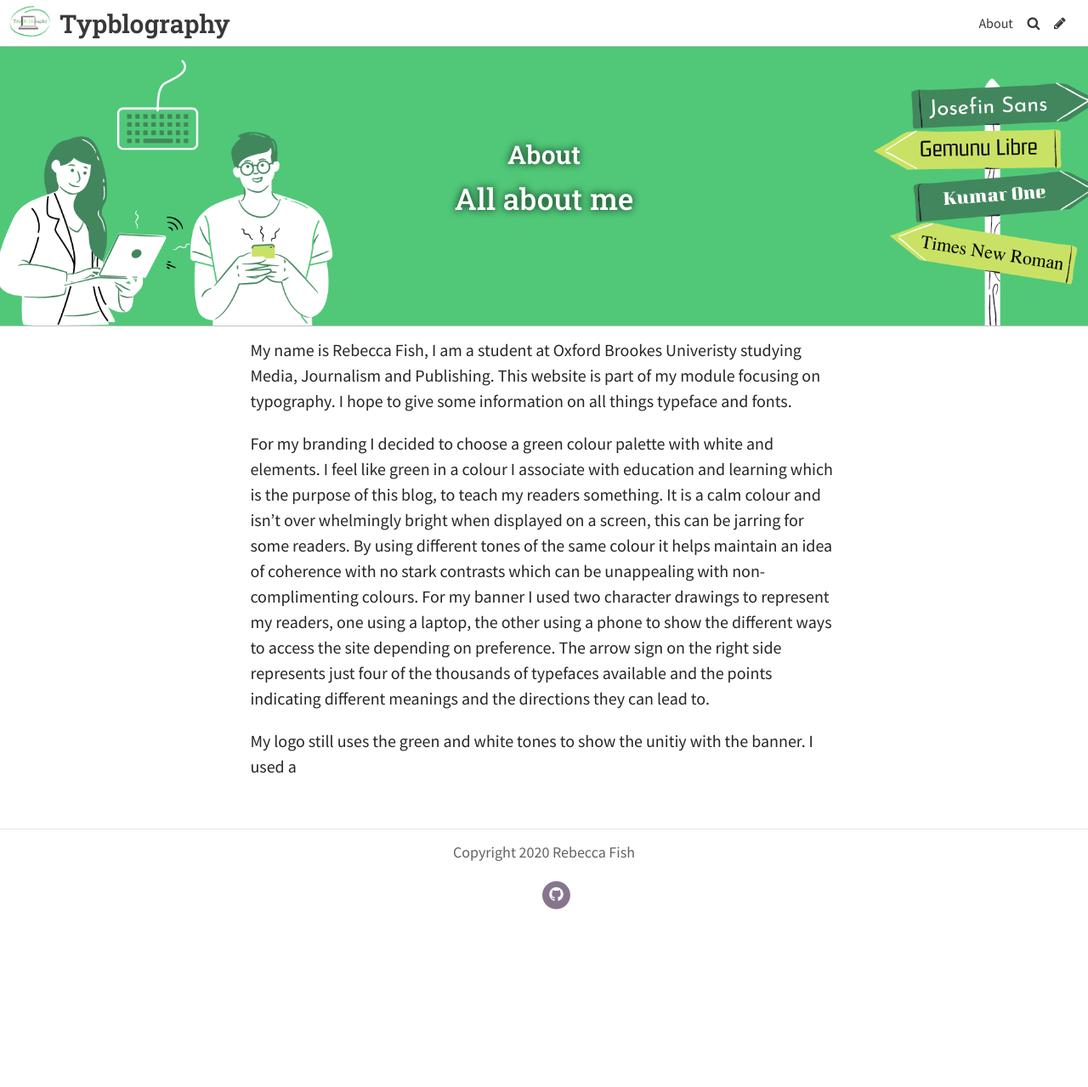
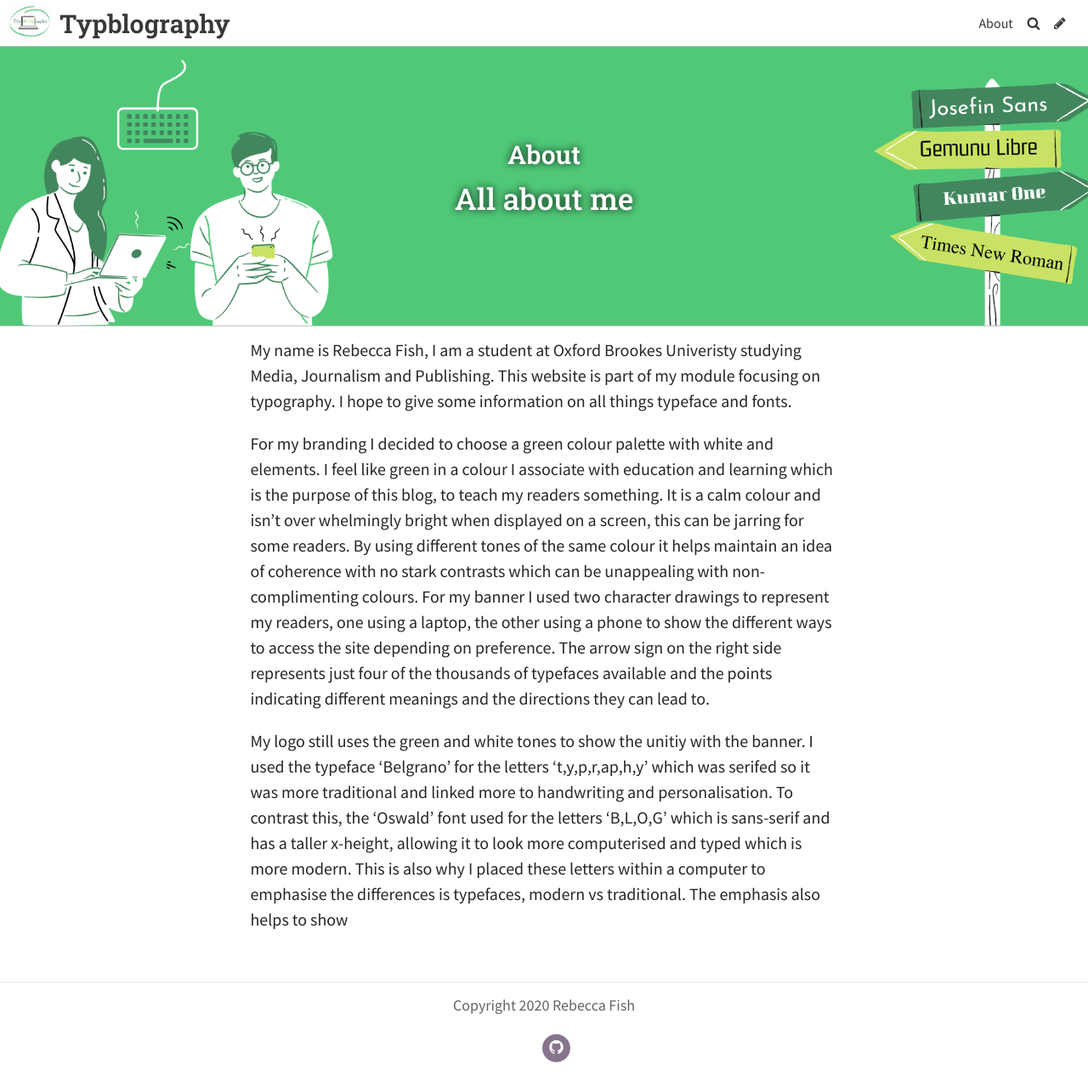
Before and after one commit to Beccy932/mybrookesblog, a Jekyll site: the page built from pages/about.md, in a window 1280 px wide and 1279 px high. Shown: the whole window at 85% size. Built offline with Jekyll 4.4.1, drawn with Linux system fonts in a browser that asks for light colours; some web fonts are replaced.

Commit message:
Update Page “about”

```diff
--- a/pages/about.md
+++ b/pages/about.md
@@ -14,4 +14,4 @@
 
 For my branding I decided to choose a green colour palette with white and elements. I feel like green in a colour I associate with education and learning which is the purpose of this blog, to teach my readers something. It is a calm colour and isn't over whelmingly bright when displayed on a screen, this can be jarring for some readers. By using different tones of the same colour it helps maintain an idea of coherence with no stark contrasts which can be unappealing with non-complimenting colours. For my banner I used two character drawings to represent my readers, one using a laptop, the other using a phone to show the different ways to access the site depending on preference. The arrow sign on the right side represents just four of the thousands of typefaces available and the points indicating different meanings and the directions they can lead to.
 
-My logo still uses the green and white tones to show the unitiy with the banner. I used a
+My logo still uses the green and white tones to show the unitiy with the banner. I used the typeface 'Belgrano' for the letters 't,y,p,r,ap,h,y' which was serifed so it was more traditional and linked more to handwriting and personalisation. To contrast this, the 'Oswald' font used for the letters 'B,L,O,G' which is sans-serif and has a taller x-height, allowing it to look more computerised and typed which is more modern. This is also why I placed these letters within a computer to emphasise the differences is typefaces, modern vs traditional. The emphasis also helps to show
```
